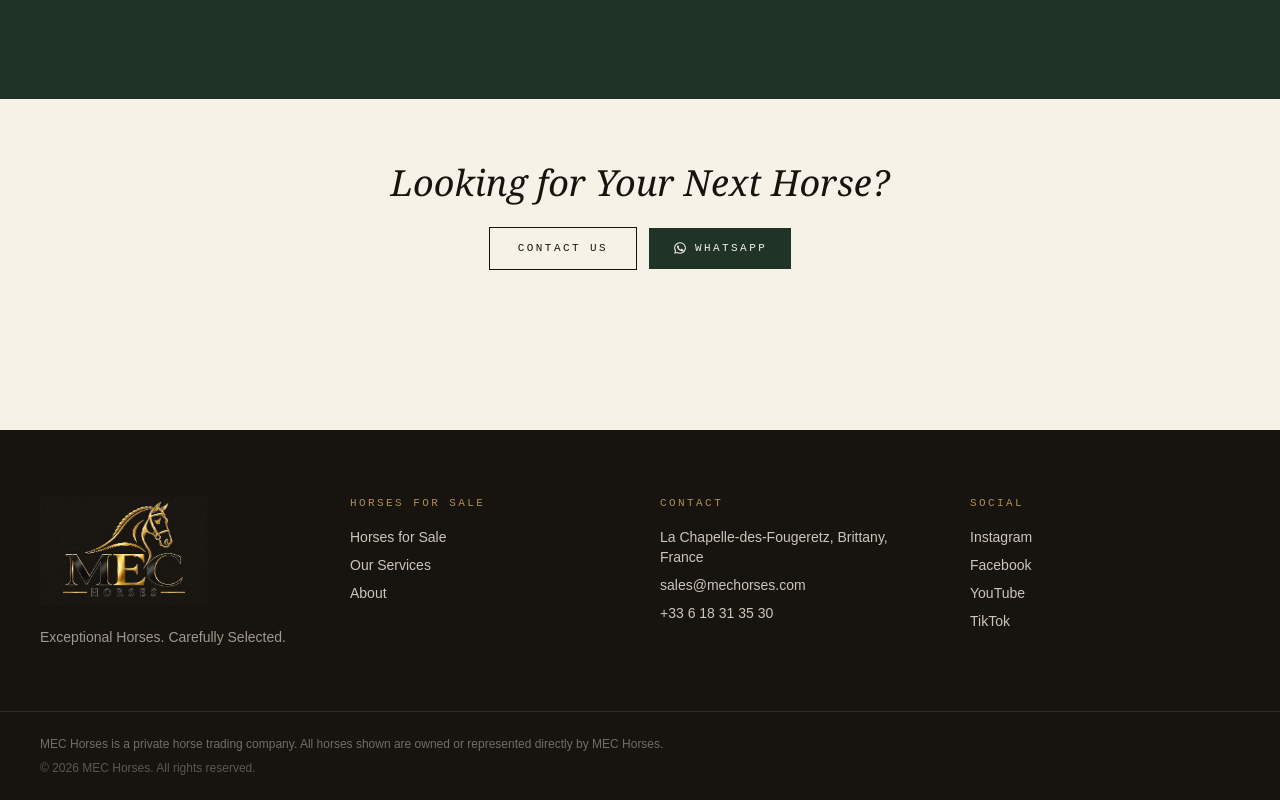
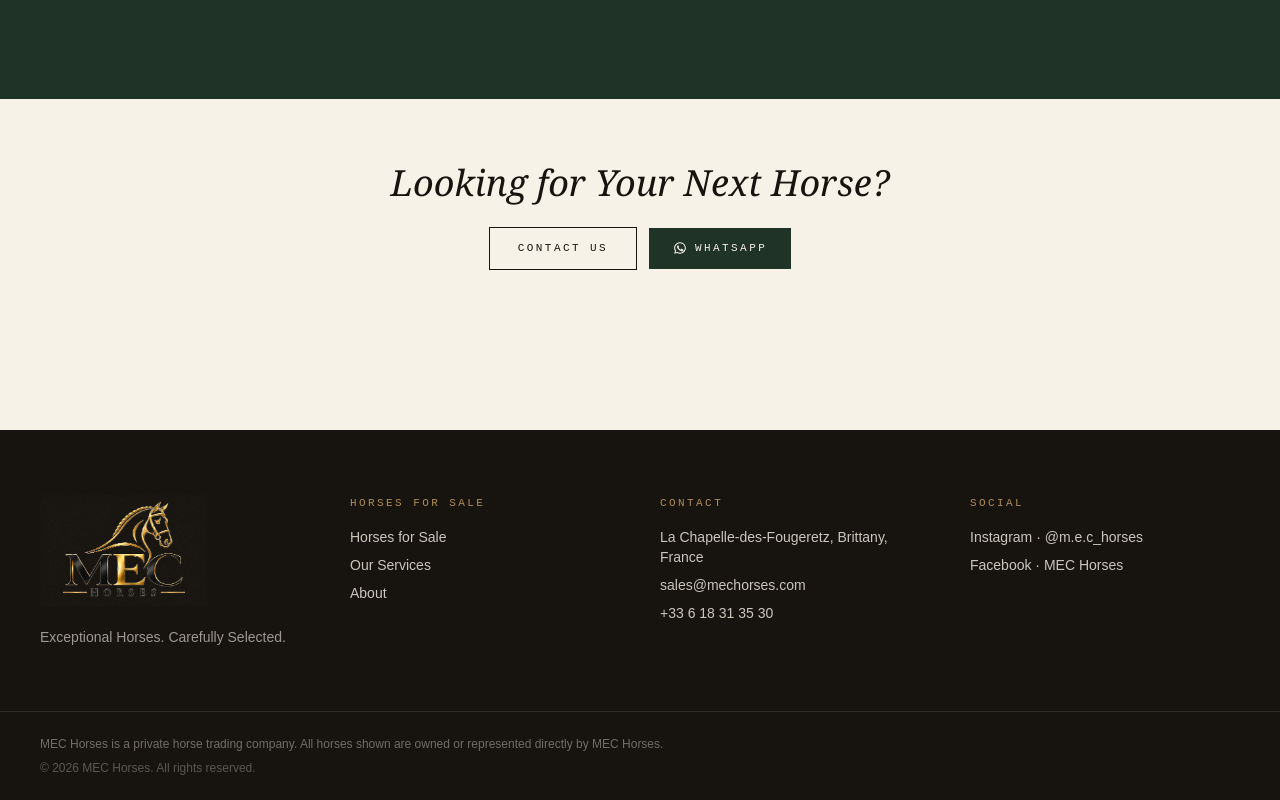
Before and after one commit to mectrading77-MMG/mec-trading-horses, a Next.js app in the folder mec-trading-horses/mec-trading/: page /en in a window 1280 px wide. Shown: the part 2680-3480 px from the top of the page. Built offline with nearby package versions, Linux system fonts and the light colour scheme; no server answers; the database is empty.

Commit message:
Connect real MEC Horses social media links in footer

```diff
--- a/mec-trading-horses/mec-trading/src/components/Footer.tsx
+++ b/mec-trading-horses/mec-trading/src/components/Footer.tsx
@@ -36,10 +36,8 @@ export default function Footer({ locale, dict }: { locale: Locale; dict: any })
         <div>
           <p className="eyebrow">{labels.social}</p>
           <ul className="mt-4 space-y-2 text-sm text-ivory/80">
-            <li><a href="#" target="_blank" rel="noreferrer">Instagram</a></li>
-            <li><a href="#" target="_blank" rel="noreferrer">Facebook</a></li>
-            <li><a href="#" target="_blank" rel="noreferrer">YouTube</a></li>
-            <li><a href="#" target="_blank" rel="noreferrer">TikTok</a></li>
+            <li><a href="https://www.instagram.com/m.e.c_horses?dlrf=MXV6MGVkbWd5dzBqOA%3D%3D&utm_source=qr" target="_blank" rel="noopener noreferrer">Instagram · @m.e.c_horses</a></li>
+            <li><a href="https://www.facebook.com/share/1BR9wA2KLn/?mibextid=wwXIfr" target="_blank" rel="noopener noreferrer">Facebook · MEC Horses</a></li>
           </ul>
         </div>
       </div>
```
